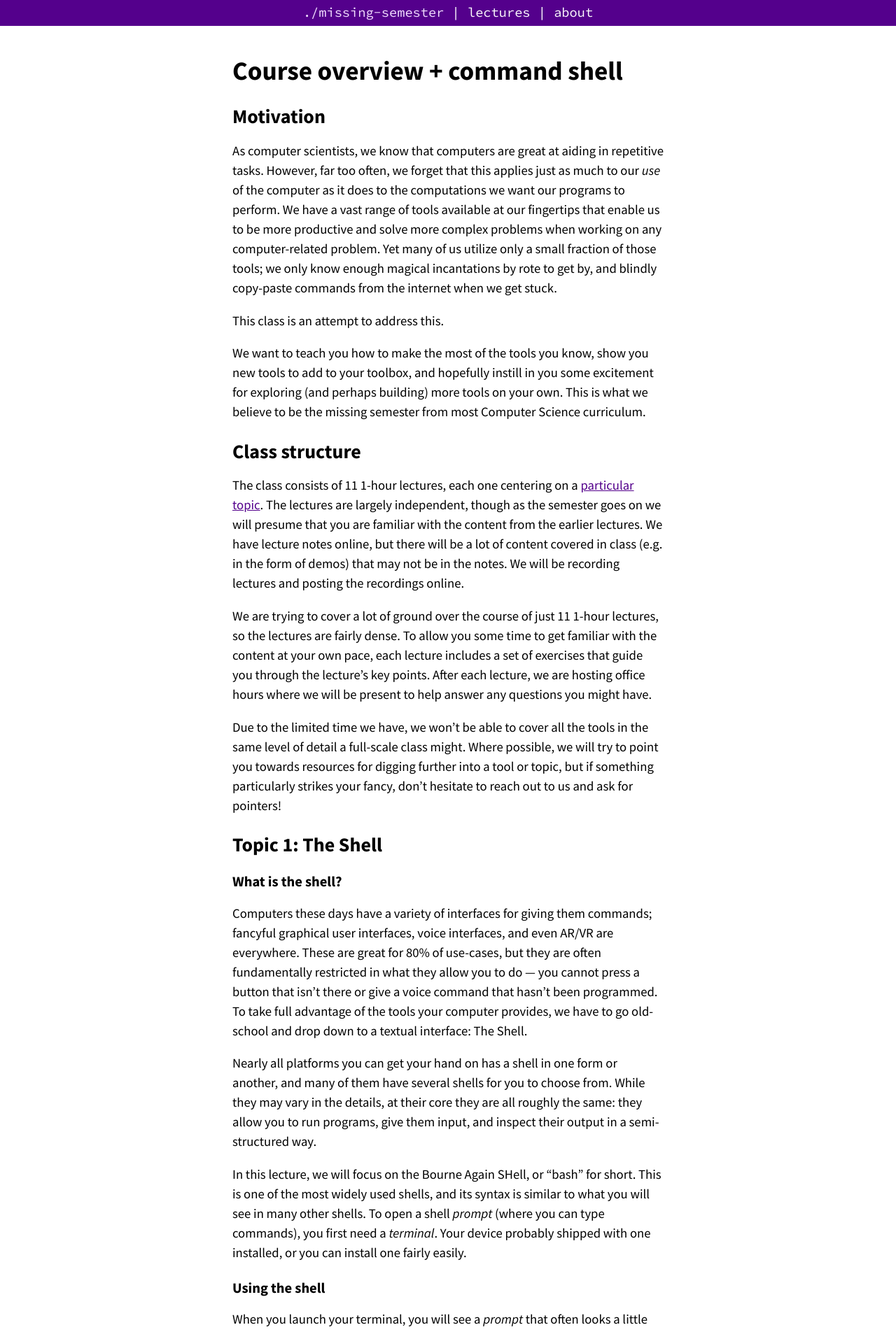
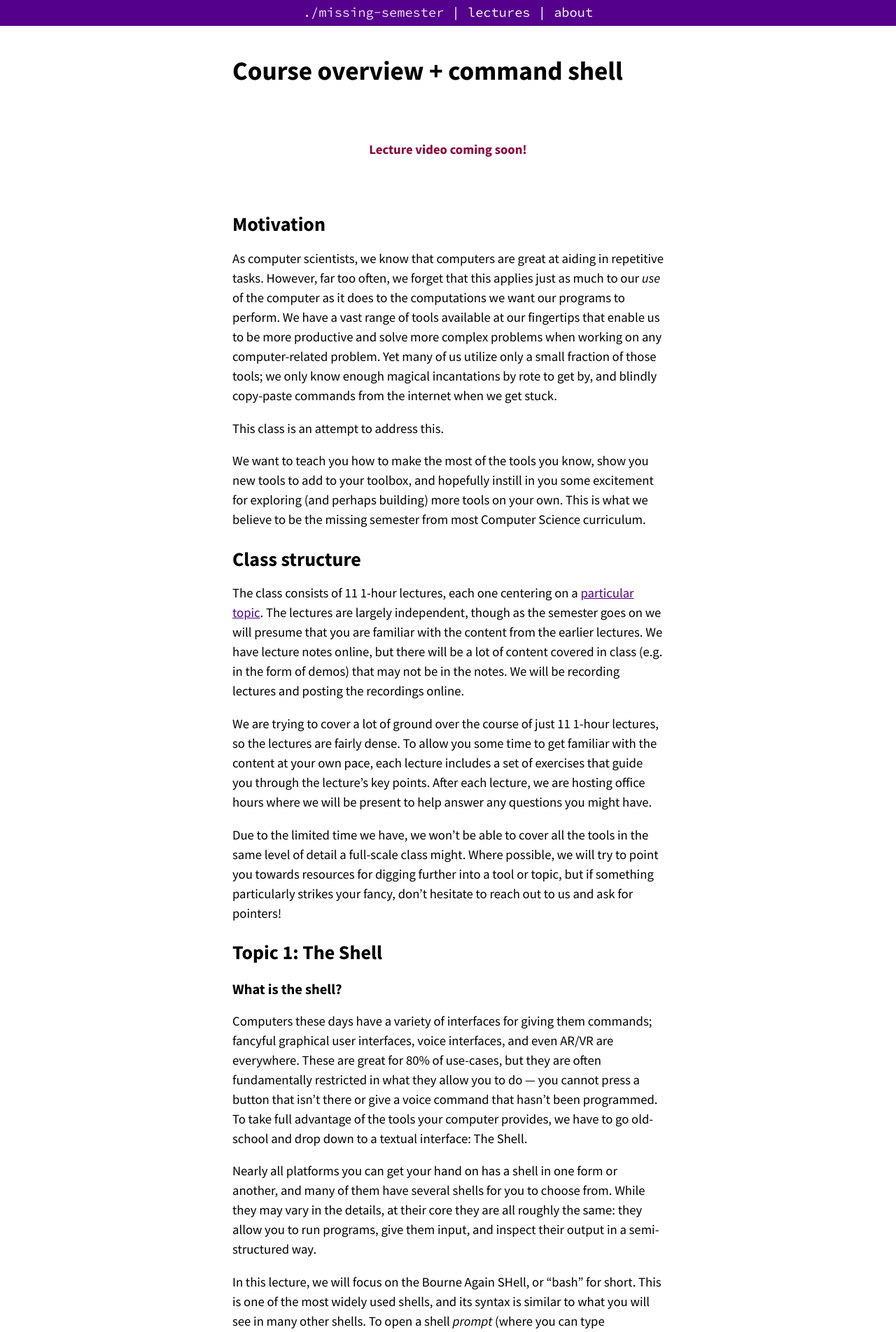
Before and after one commit to missing-semester-cn/missing-semester-cn.github.io, a Jekyll site: the page built from course-shell.md, in a window 1280 px wide. Shown: the top 1904 px of the page at 70% size. Built offline with Jekyll 4.4.1, drawn with Linux system fonts in a browser that asks for light colours.

Commit message:
Make it clear that videos will be added to notes

```diff
--- a/_layouts/lecture.html
+++ b/_layouts/lecture.html
@@ -8,6 +8,8 @@ layout: default
   <div class="youtube-wrapper" style="padding-bottom: {{ page.video.aspect }}%;">
     <iframe src="https://www.youtube.com/embed/{{ page.video.id }}" frameborder="0" allow="accelerometer; autoplay; encrypted-media; gyroscope; picture-in-picture" allowfullscreen></iframe>
   </div>
+{% else %}
+  <p class="center gap highlight"><strong>Lecture video coming soon!</strong></p>
 {% endif %}
 
 {{ content }}
--- a/static/css/main.css
+++ b/static/css/main.css
@@ -183,6 +183,15 @@ hr {
   text-align: center;
 }
 
+.gap {
+  margin-top: 4rem;
+  margin-bottom: 4rem;
+}
+
+.highlight {
+  color: #8c0038;
+}
+
 .youtube-wrapper {
   position: relative;
   height: 0;
```
